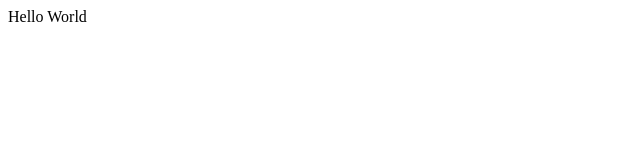
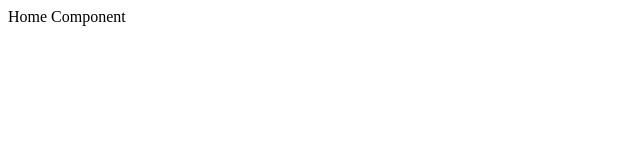
Before and after one commit to ctaylr13/dsl, a React (Create React App) app in the folder app/client/: page / in a window 1280 px wide. Shown: the top 160 px of the page, without its empty margins (0-640 px from the left). Built offline with nearby package versions, Linux system fonts and the light colour scheme.

Commit message:
react router added

```diff
--- a/app/client/src/components/App.js
+++ b/app/client/src/components/App.js
@@ -1,7 +1,18 @@
 import React from 'react';
+import { Router, Route, Switch } from 'react-router-dom';
+import Home from './Home';
+import history from '../history';
 
 const App = () => {
-    return <div>Hello World</div>;
+    return (
+        <div>
+            <Router history={history}>
+                <div>
+                    <Route path="/" exact={true} component={Home} />
+                </div>
+            </Router>
+        </div>
+    );
 };
 
 export default App;
--- /dev/null
+++ b/app/client/src/components/Home.js
@@ -0,0 +1,10 @@
+import React, { Component } from 'react';
+import { connect } from 'react-redux';
+
+class Home extends Component {
+    render() {
+        return <div>Home Component</div>;
+    }
+}
+
+export default Home;
--- /dev/null
+++ b/app/client/src/history.js
@@ -0,0 +1,2 @@
+import { createBrowserHistory } from 'history';
+export default createBrowserHistory();
```
